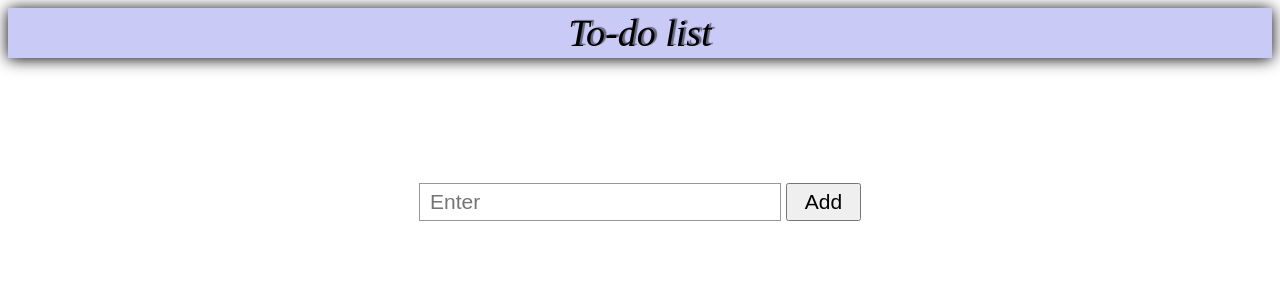
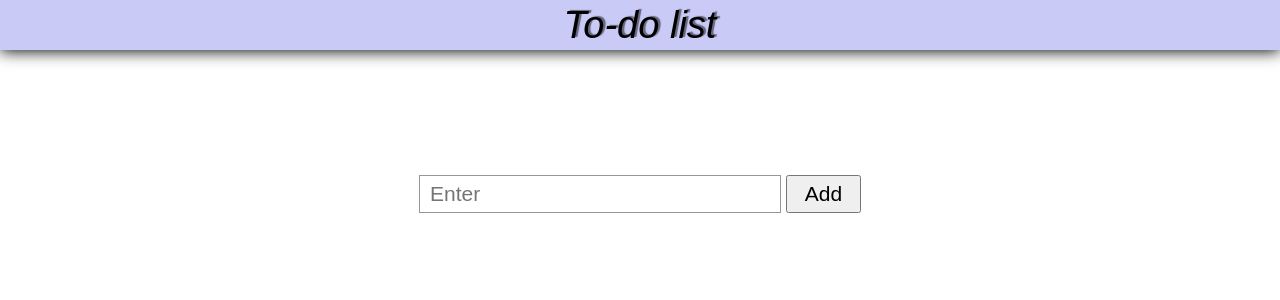
Before and after one commit to SofiaS1604/todolist, a React app: page / in a window 1280 px wide. Shown: the top 300 px of the page. Built offline with nearby package versions, Linux system fonts and the light colour scheme.

Commit message:
Add files via upload

```diff
--- a/src/components/App.sass
+++ b/src/components/App.sass
@@ -1,3 +1,8 @@
+*
+    margin: 0
+    padding: 0
+    font-family: 'Arial', monospace
+
 .form
     margin-top: 75px
     display: flex
```
